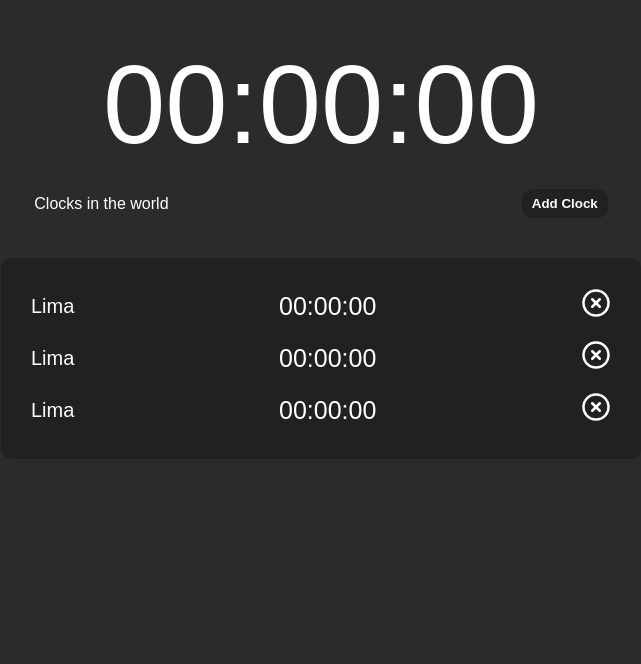
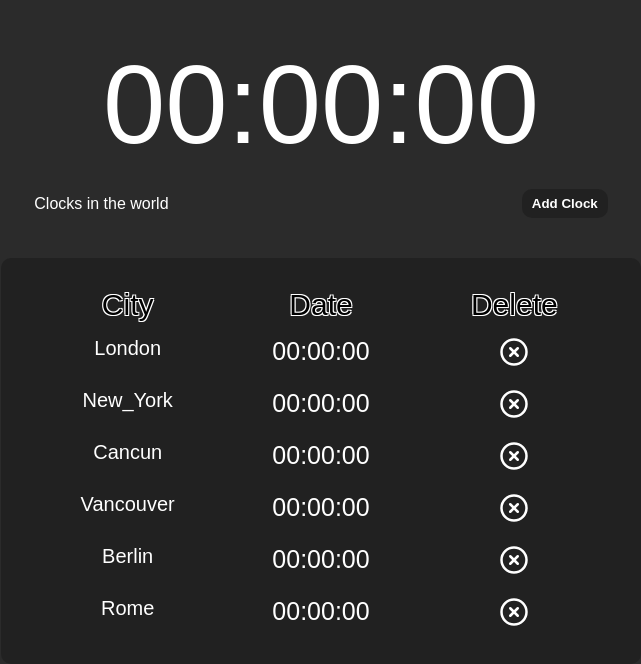
Before and after one commit to luismeza1101/WorldClock, a React (Vite) app: page / in a window 1280 px wide. Shown: the top 664 px of the page, without its empty margins (319-960 px from the left). Built offline with nearby package versions, Linux system fonts and the light colour scheme.

Commit message:
Fin de funciones basicas

```diff
--- a/src/App.tsx
+++ b/src/App.tsx
@@ -3,24 +3,39 @@ import './App.css'
 import MainClock from './components/MainClock';
 import SecondClockList from './components/SecondClockList';
 import PopUpWindow from './components/PopUpWindow';
+import { CountryCity } from './types';
 
 function App() {
 
+  const [arrayCitys, setArrayCitys] = useState<CountryCity[]>(['Europe/London','America/New_York','America/Cancun','America/Vancouver','Europe/Berlin','Europe/Rome'])
   const [showWindow, setShowWindow] = useState(false);
+  // const [clocks, setClocks] = useState<ClockCity[]>([]);
+
+  // const dataHora = async() => {
+  //   const res = await fetch("http://worldtimeapi.org/api/timezone");
+  //   const data = await res.json()
+  //   console.log(data)
+  // }
+  // dataHora();
 
     const appearWindow = () => {
+      if(arrayCitys.length == 6){
+        alert('No puedes agregar mas de 6 ciudades ')
+      } else {
         setShowWindow(true);
+      }
     }
 
     const disappearWindow = () => {
         setShowWindow(false);
+        // setClocks([...clocks, city])
     }
 
   return (
     <div className='bodyContainer'>
       <main className='hero'>
         <MainClock />
-        <SecondClockList appearWindow={appearWindow}/>
+        <SecondClockList appearWindow={appearWindow} citys={arrayCitys} setArrayCitys={setArrayCitys}/>
       </main>
       {showWindow ? <PopUpWindow disappear={disappearWindow}/> : null}
     </div>
--- a/src/components/Clocks.tsx
+++ b/src/components/Clocks.tsx
@@ -1,12 +1,25 @@
 import '../styleSheets/Clocks.css'
 import { FiXCircle } from "react-icons/fi";
+import { CountryCity } from '../types';
 
-const Clocks = () => {
+interface Props {
+    city: CountryCity
+    citys: CountryCity[]
+    setArrayCitys: (newArray : CountryCity[]) => void
+}
+
+const Clocks: React.FC<Props> = ({city, setArrayCitys, citys}) => {
+
+    const deleteCity = () => {
+        const newArray = citys.filter(cityToRemove => !(cityToRemove.includes(city)))
+        console.log(newArray)
+        setArrayCitys(newArray)
+    }
   return (
     <section className="clock">
-        <p className="clock__city">Lima</p>
+        <p className="clock__city">{city}</p>
         <span className="clock__date">00:00:00</span>
-        <button className="clock__btn"><FiXCircle /></button>
+        <button className="clock__btn" onClick={deleteCity}><FiXCircle /></button>
     </section>
   )
 }
--- a/src/components/PopUpWindow.tsx
+++ b/src/components/PopUpWindow.tsx
@@ -1,3 +1,4 @@
+import { useRef } from 'react'
 import '../styleSheets/PopUpWindow.css'
 
 interface Props {
@@ -5,6 +6,9 @@ interface Props {
 }
 
 const PopUpWindow: React.FC<Props> = ({disappear}) => {
+
+  const cityName = useRef<HTMLInputElement>(null)
+
   return (
     <div className='container'>
       <div className='window'>
--- a/src/components/SecondClockList.tsx
+++ b/src/components/SecondClockList.tsx
@@ -1,11 +1,19 @@
 import '../styleSheets/SecondClocksList.css'
+import { CountryCity } from '../types'
 import Clocks from './Clocks'
 
 interface Props {
   appearWindow: () => void
+  citys : CountryCity[]
+  setArrayCitys: (newArray : CountryCity[]) => void
 }
 
-const SecondClockList: React.FC<Props> = ({appearWindow}) => {
+const SecondClockList: React.FC<Props> = ({appearWindow, citys, setArrayCitys}) => {
+
+  const onlyCity: CountryCity[] = citys.map(city => {
+    let data = city.split('/')
+    return data[1]
+  })
 
   return (
     <>
@@ -14,9 +22,14 @@ const SecondClockList: React.FC<Props> = ({appearWindow}) => {
           <button onClick={appearWindow} className='clocks__add'>Add Clock</button>
         </section>
         <aside className='list'>
-          <Clocks />
-          <Clocks />
-          <Clocks />
+          <div className='list__info'>
+            <p>City</p>
+            <p>Date</p>
+            <p>Delete</p>
+          </div>
+          {onlyCity.map((city, index) => (
+            <Clocks city={city} key={index} setArrayCitys={setArrayCitys} citys={citys}/>
+          ))}
         </aside>
     </>
   )
--- a/src/styleSheets/Clocks.css
+++ b/src/styleSheets/Clocks.css
@@ -1,7 +1,6 @@
 .clock{
-    display: flex;
-    align-items: center;
-    justify-content: space-between;
+    display: grid;
+    grid-template-columns: repeat(3, 1fr);
 }
 .clock__btn{
     background-color: transparent;
--- a/src/styleSheets/SecondClocksList.css
+++ b/src/styleSheets/SecondClocksList.css
@@ -25,3 +25,14 @@
     padding: 30px;
     border-radius: 10px;
 }
+.list__info{
+    display: grid;
+    grid-template-columns: repeat(3, 1fr);
+    font-size: 30px;
+    color: #000;
+    text-shadow:
+    -1px -1px 0 #fff,
+     1px -1px 0 #fff,
+    -1px  1px 0 #fff,
+     1px  1px 0 #fff;
+}
--- /dev/null
+++ b/src/types.d.ts
@@ -0,0 +1,6 @@
+export interface ClockCity {
+    city: string
+    date: string
+}
+
+export type CountryCity = string;
```
